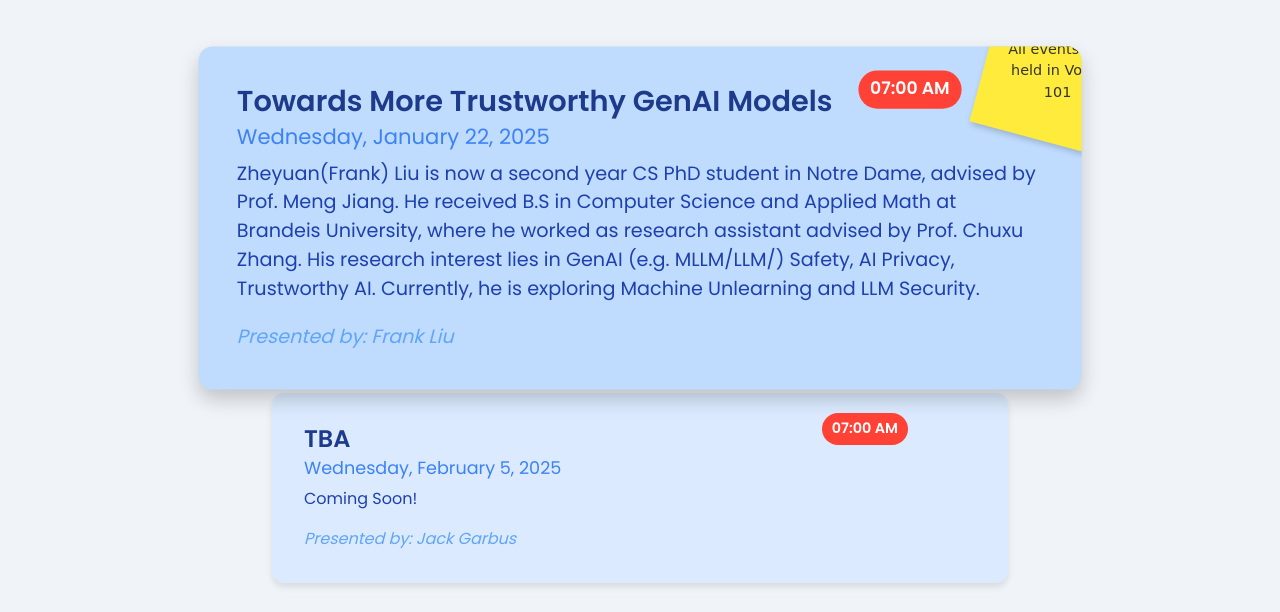
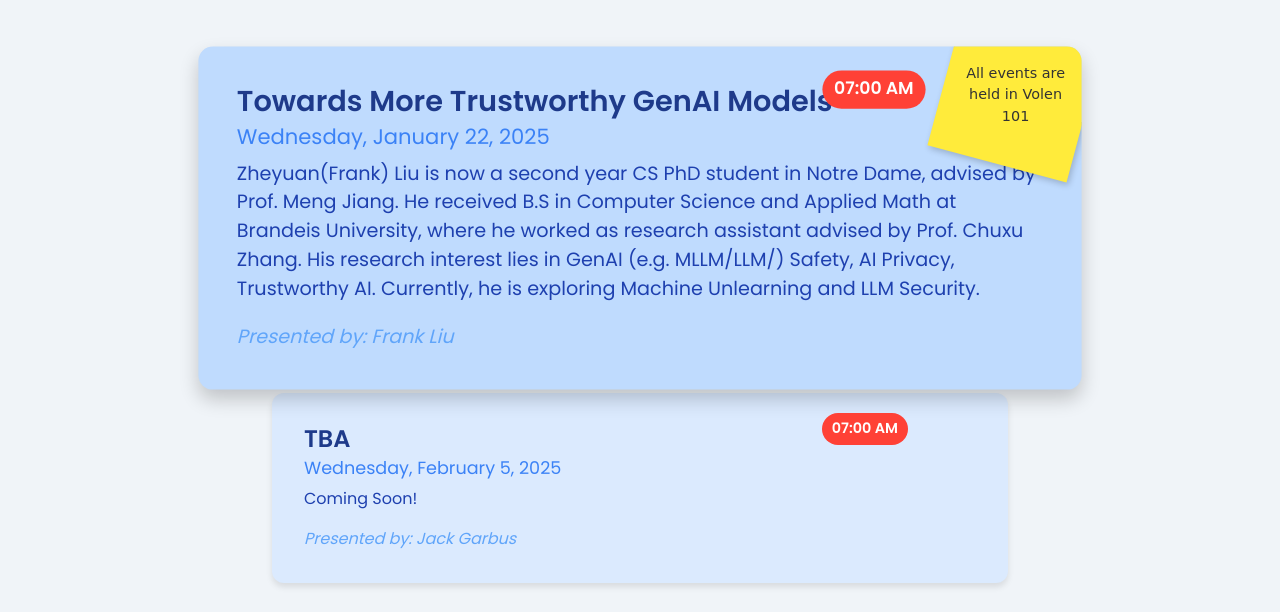
Before and after one commit to brandeiscsphood/phood, a plain HTML site: page index.html in a window 1280 px wide. Shown: the part 173-785 px from the top of the page. Drawn offline with nearby package versions, Linux system fonts and the light colour scheme.

Commit message:
post-it updates

```diff
--- a/index.html
+++ b/index.html
@@ -67,6 +67,9 @@
             background-color: #bfdbfe !important; /* Distinct blue for the most recent event */
             z-index: 1;
         }
+        .most-recent .time-sticker{
+            margin-right:30px;
+        }
         /* Adjust container for larger card */
         #events-container {
             position: relative;
@@ -75,13 +78,13 @@
         }
         .post-it {
             position: absolute;
-            top: -40px;
-            right: -40px;
+            top: -20px;
+            right: -5px;
             width: 120px;
             height: 120px;
             background-color: #ffeb3b;
             transform: rotate(15deg);
-            box-shadow: 2px 2px 5px rgba(0,0,0,0.2);
+            box-shadow: 2px 2px 5px rgba(0, 0, 0, 0.2);
             display: flex;
             align-items: center;
             justify-content: center;
```
